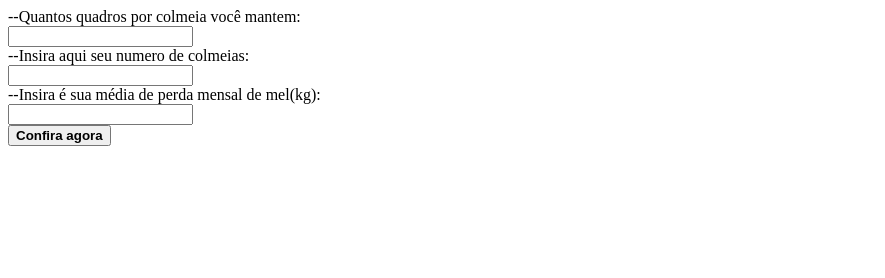
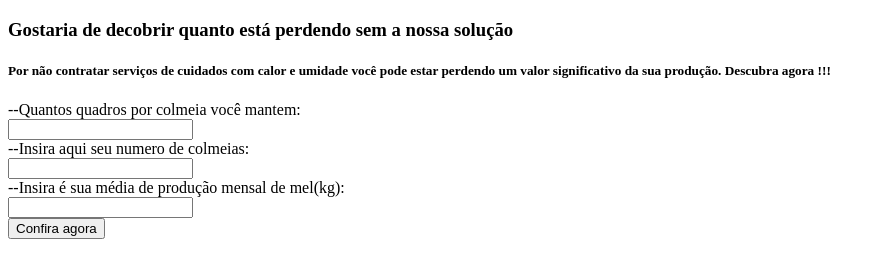
Before and after one commit to Grupo11-1ADSA-BuzzTherm/BuzzTherm, a plain HTML site: page Site Institucional/Calculador Financeira.html in a window 1280 px wide. Shown: the whole page, without its empty margins (0-885 px from the left). Drawn offline with Linux system fonts and the light colour scheme.

Commit message:
Atualização das inputs

```diff
--- a/Site Institucional/Calculador Financeira.html
+++ b/Site Institucional/Calculador Financeira.html
@@ -6,15 +6,9 @@
     <title>Calculadora Financeira BuzzTherm</title>
 </head>
 <body>
+    <h3>Gostaria de decobrir quanto está perdendo sem a nossa solução</h3>
 
-    <!-- --Selecionar a raça da abelha que você cria<br>
-    <select  id="inpRacaAbelha">
-        <option value="Abelha real">Abelha real</option>
-        <option value="Abelha italiana">Abelha italiana</option>
-        <option value="Abelha da russia">Abelha da russia</option>
-        <option value="Abelha africana">Abelha africana</option>
-        <option value="Abelha carnica">Abelha carnica</option>
-    </select><br> -->
+    <h5>Por não contratar serviços de cuidados com calor e umidade você pode estar perdendo um valor significativo da sua produção. <span class="Negrito">Descubra agora !!!</span></h5>
 
     --Quantos quadros por colmeia você mantem:<br>
     <input type="number" id="inpQntQuadro"><br>
@@ -22,10 +16,10 @@
     --Insira aqui seu numero de colmeias:<br>
     <input type="number" id="inpQntColmeia"><br>
 
-    --Insira é sua média de perda mensal de mel(kg):<br>
-    <input type="number" id="iptPerdaMensalMel"><br>
+    --Insira é sua média de produção mensal de mel(kg):<br>
+    <input type="number" id="iptProducaoMensalMel"><br>
 
-    <button onclick="calcularColmeias()"><b>Confira agora</b></button>
+    <button onclick="calcularColmeias()"><span class="Negrito">Confira agora</span></button>
     <div id="divExibicao"></div>
 
 </body>
@@ -36,11 +30,11 @@
         // Inicialização variáveis
         var qntColmeia = Number(inpQntColmeia.value);
         var qntQuadroColmeia = Number(inpQntQuadro.value);
-        var perdaMensalMel = Number(iptPerdaMensalMel.value);
+        var producaoMensalMel = Number(iptProducaoMensalMel.value);
         var qntAbelhaColmeia = 0;
         var qntPerdaAbelhaTotal = 0;
         var qntAbelhaTotal = 0;
-        var perdaLitroMelMes = 0;
+        var perdaMelMes = 0;
         var perdaMonetariaMes = 0;
 
         var abelhaQuadro = 6000;
@@ -50,10 +44,12 @@
         qntAbelhaColmeia = qntQuadroColmeia * abelhaQuadro;
         qntAbelhaTotal = qntAbelhaColmeia * qntColmeia;
         qntPerdaAbelhaTotal = qntAbelhaTotal * 0.12;
-        // perdaLitroMelMes = (qntPerdaAbelhaTotal * 0.0036)/12;
-        perdaMonetariaMes = perdaMensalMel * (precoMedioMelKgDolar * cotacaoDolarReal);
+        perdaMelMes = (qntPerdaAbelhaTotal * 0.0036)/12;
+        perdaMelMes *= 1.4;
+        perdaMelMes = producaoMensalMel - perdaMelMes;
+        perdaMonetariaMes = perdaMelMes * (precoMedioMelKgDolar * cotacaoDolarReal);
 
-        divExibicao.innerHTML = `<br>Por falta de cuidado com o calor e a umidade, você perde <b style="color:red;">${qntPerdaAbelhaTotal}</b> abelhas por mês, que não chegam a nascer por problemas de fertilidade.<br> Assim te dando um prejuizo de R$ <b style="color:red;"> ${perdaMonetariaMes} </b>.Para resolver este problema, <b>conte conosco.</b><br><br><button><b>Clique aqui e cadastre sua empresa!</b></button>`;
+        divExibicao.innerHTML = `<br>Por falta de cuidado com o calor e a umidade, você perde <span class ="saida"> ${qntPerdaAbelhaTotal}</span> abelhas por mês, que não chegam a nascer por problemas de fertilidade.<br> Te dando uma perda de mel de <span class = "saida">${perdaMelMes}</span> kg causando um prejuizo de R$ <span class = "saida"> ${perdaMonetariaMes} </span>. Para deixar de perder, <span class="Negrito">Contrate um de nossos serviços.</span><br><br><button><span class="Negrito">Clique aqui e cadastre sua empresa!</span></button>`;
 
     }
 </script>
```
